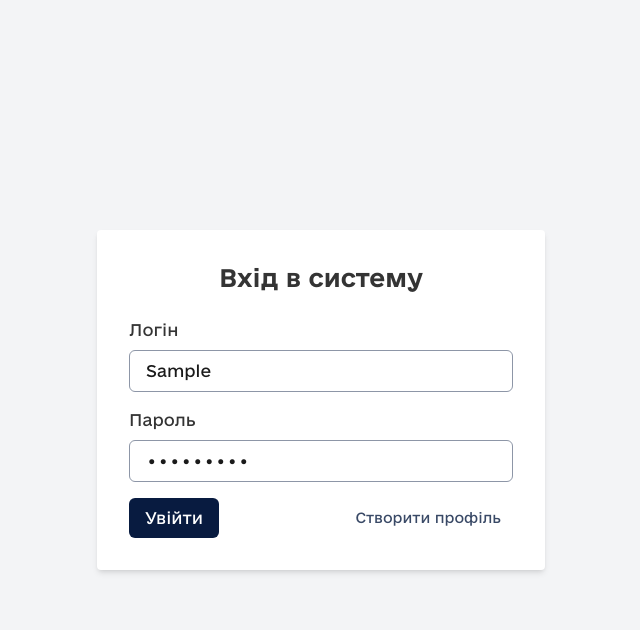
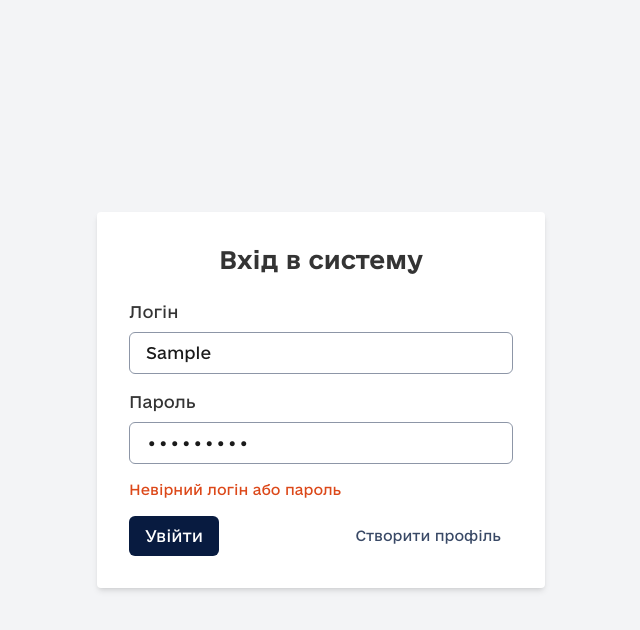
Before and after one commit to MrZhenShen/i-volunteer, a React (Create React App) app: page /auth/sign-in in a window 1280 px wide. Both pictures are taken after typing "Sample", "Sample123" into the empty fields and a click on the button "Увійти". Shown: the top 630 px of the page, without its empty margins (319-959 px from the left). Built offline with nearby package versions, Linux system fonts and the light colour scheme; no server answers.

Commit message:
feat(SignInPage): connected to state

```diff
--- a/src/pages/SignInPage.js
+++ b/src/pages/SignInPage.js
@@ -1,12 +1,19 @@
 import React from "react";
+import { useNavigate } from "react-router-dom";
 import { Formik, Form } from "formik";
 import * as Yup from "yup";
+
 import Input from "../components/Input";
 import Button from "../components/Button";
-import { useNavigate } from "react-router-dom";
+import { useDispatch, useSelector } from "react-redux";
+import { login } from '../features/auth/thunks';
+import LoadingOverlay from "../components/LoadingOverlay";
 
 const SignInPage = () => {
+  const dispatch = useDispatch();
   const navigate = useNavigate();
+
+  const auth = useSelector(state => state.auth);
 
   const initialValues = {
     username: "",
@@ -20,11 +27,10 @@ const SignInPage = () => {
       .required("Пароль є обов'язковим"),
   });
 
-  const onSubmit = (values, { setSubmitting }) => {
+  const onSubmit = async (values, { setSubmitting }) => {
     try {
-      // TODO: Handle sign in submittion
-      console.log("Sign In handled");
-      console.log(values);
+      await dispatch(login(values)).unwrap();
+      navigate("/map")
     } catch (error) {
       console.error("Failed to create event:", error);
     } finally {
@@ -49,7 +55,7 @@ const SignInPage = () => {
           validationSchema={validationSchema}
           onSubmit={onSubmit}
         >
-          {({ errors, touched }) => (
+          {({ errors, touched, isSubmitting }) => (
             <Form>
               <div className="mb-4">
                 <Input
@@ -58,6 +64,7 @@ const SignInPage = () => {
                   footnote={errorValue(touched.username, errors.username)}
                 />
               </div>
+
               <div className="mb-4">
                 <Input
                   label="Пароль"
@@ -66,12 +73,21 @@ const SignInPage = () => {
                   footnote={errorValue(touched.password, errors.password)}
                 />
               </div>
+
+              {auth.error && (
+                <div className="mb-4">
+                  <span className="text-red-500 text-sm">Невірний логін або пароль</span>
+                </div>
+              )}
+
               <div className="flex items-center justify-between">
                 <Button type="submit">Увійти</Button>
                 <Button size="small" variant="link" onClick={handleSignUpClick}>
                   Створити профіль
                 </Button>
               </div>
+
+              {isSubmitting && <LoadingOverlay />}
             </Form>
           )}
         </Formik>
```
